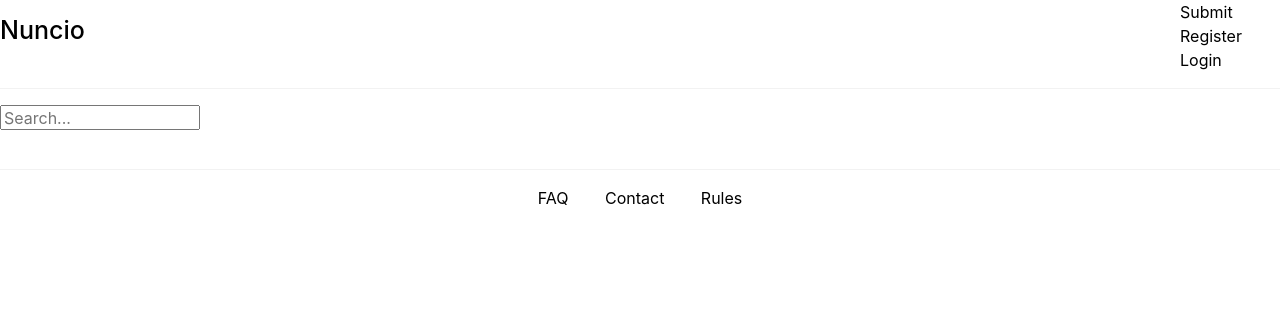
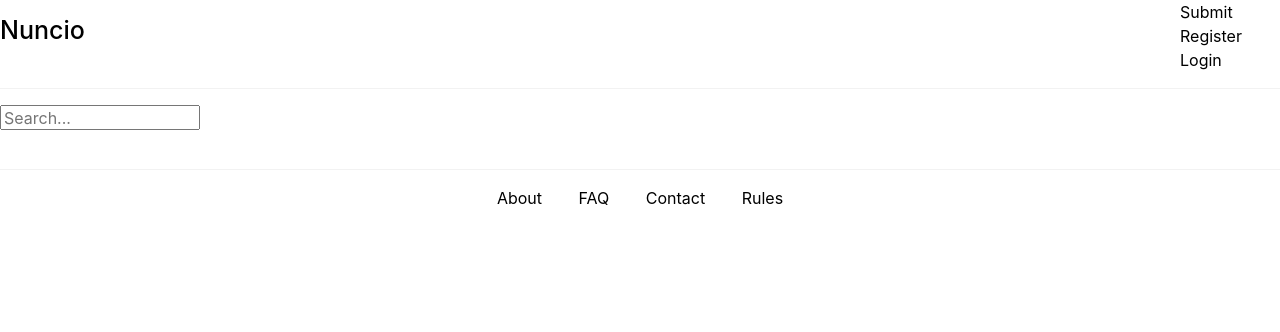
Before and after one commit to ModoUnreal/nuncio, a Flask app: page / in a window 1280 px wide. Shown: the top 332 px of the page. Run offline with Flask 2, Linux system fonts and the light colour scheme; data that the repository does not hold is empty; some libraries are stand-ins or nearby versions.

Commit message:
Added simple about page and fixed css slightly

```diff
--- a/app/routes.py
+++ b/app/routes.py
@@ -233,3 +233,8 @@ def rules():
     """Returns the rules html file."""
     # Should "be substantial" be a rule/motto?
     return render_template('rules.html')
+
+@app.route('/about', methods=['GET'])
+def about():
+    """Returns the about html file."""
+    return render_template('about.html')
--- a/app/static/base.css
+++ b/app/static/base.css
@@ -155,3 +155,12 @@ footer a{
     text-decoration: none;
     background-color: lightblue;
 }
+
+#about-text {
+    text-align: center;
+    padding-left: 10px;
+}
+
+#about-text p {
+    font-size: 15px;
+}
--- a/app/templates/base.html
+++ b/app/templates/base.html
@@ -65,6 +65,7 @@
 
     <hr>
     <footer>
+        <a href="{{ url_for('about') }}">About</a>
         <a href="{{ url_for('faq') }}">FAQ</a>
         <a href="{{ url_for('contact') }}">Contact</a>
         <a href="{{ url_for('rules') }}">Rules</a>
```
Also changed, not shown: app/templates/_post_center.html (+4 -3 lines).
